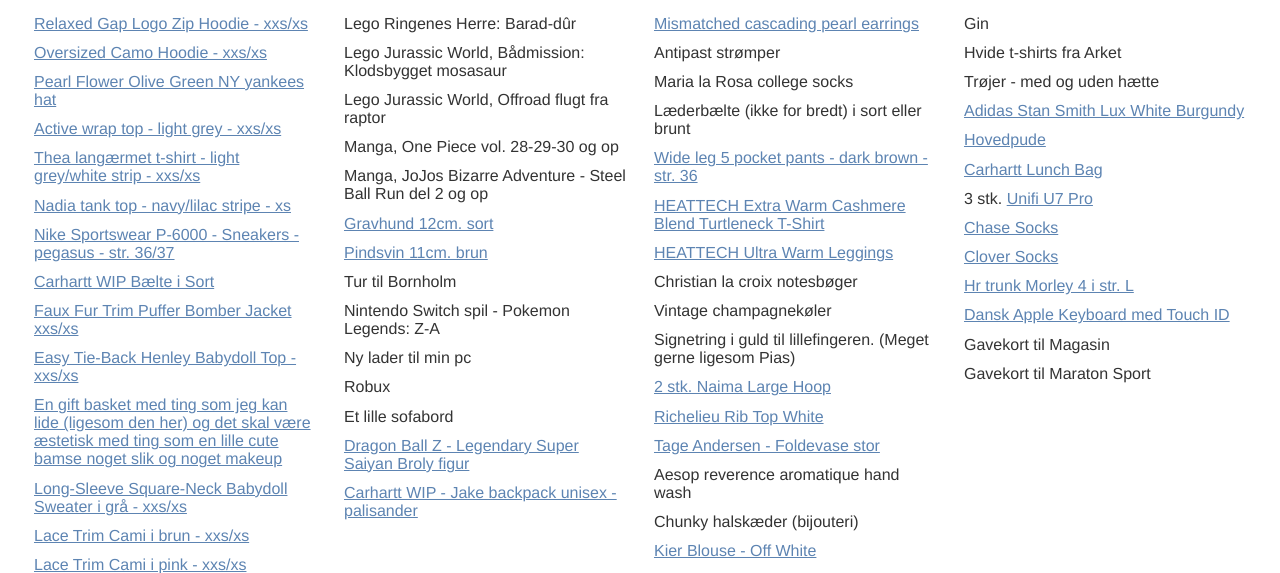
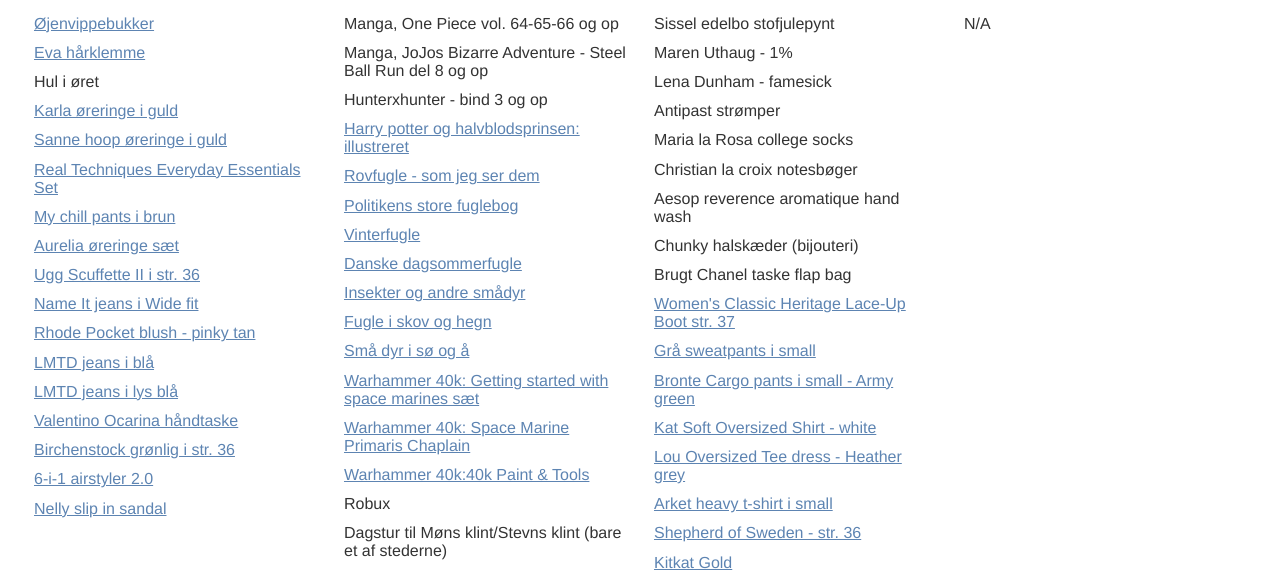
Before and after one commit to aarfing/wish, a plain HTML site: page index.html in a window 1280 px wide. Shown: the part 227-800 px from the top of the page. Drawn offline with Linux system fonts and the light colour scheme.

Commit message:
Update index.html

```diff
--- a/index.html
+++ b/index.html
@@ -64,100 +64,88 @@
   <article>
     <h2>Ella</h2>
     <ul>
-      <li><a href="https://www.gapfactory.com/browse/product.do?pid=6830500010000&vid=1#pdp-page-content">Relaxed Gap Logo Zip Hoodie - xxs/xs</a></li>
-      <li><a href="https://www.hollisterco.com/shop/eu/p/hollister-feel-good-fleece-oversized-hoodie-60466339?categoryId=614330713&faceout=model&seq=15&pagefm=navigation-grid&prodvm=navigation-grid">Oversized Camo Hoodie - xxs/xs</a></li>
-      <li><a href="https://www.etsy.com/de-en/listing/1846471241/pearl-flower-olive-green-ny-yankees-hat">Pearl Flower Olive Green NY yankees hat</a></li>
-      <li><a href="https://dinvintageshop.dk/products/active-wrap-top-light-grey?variant=52942584545612">Active wrap top - light grey - xxs/xs</a></li>
-      <li><a href="https://dinvintageshop.dk/products/thea-langaermet-t-shirt-lt-grey-white-stripe">Thea langærmet t-shirt - light grey/white strip - xxs/xs</a></li>
-      <li><a href="https://dinvintageshop.dk/products/nadia-tank-top-navy-lilac-stripe">Nadia tank top - navy/lilac stripe - xs</a></li>
-      <li><a href="https://www.zalando.dk/nike-sportswear-p-6000-sneakers-pegasus-ni111a1i9-i11.html?ssku=NI111A1I9-I110110000">Nike Sportswear P-6000 - Sneakers - pegasus - str. 36/37</a></li>
-      <li><a href="https://www.aboutyou.dk/p/carhartt-wip/baelte-7067500">Carhartt WIP Bælte i Sort</a></li>
-      <li><a href="https://www.hollisterco.com/shop/eu/p/faux-fur-trim-puffer-bomber-jacket-61001859?faceout=model&pagefm=navigation-swatch&prodvm=navigation-swatch&seq=02">Faux Fur Trim Puffer Bomber Jacket xxs/xs</a></li>
-      <li><a href="https://www.hollisterco.com/shop/eu/p/easy-tie-back-henley-babydoll-top-61349376?categoryId=85265&faceout=model&seq=01&pagefm=navigation-grid&prodvm=navigation-grid">Easy Tie-Back Henley Babydoll Top - xxs/xs</a></li>
-      <li><a href="https://img.gowish.com/gowish-prod-storage/files/f1/d8/bf/bf/87/82/5b/24/3e/9a/5f52a386d8f01e03941e.jpeg?format=jpg&auto=webp&width=1550&height=1550&fit=cover&quality=85">En gift basket med ting som jeg kan lide (ligesom den her) og det skal være æstetisk med ting som en lille cute bamse noget slik og noget makeup</a></li>
-      <li><a href="https://www.hollisterco.com/shop/eu/p/long-sleeve-square-neck-babydoll-sweater-61284830?faceout=model&seq=07&pagefm=navigation-grid&prodvm=navigation-grid">Long-Sleeve Square-Neck Babydoll Sweater i grå - xxs/xs</a></li>
-      <li><a href="https://www.hollisterco.com/shop/eu/p/lace-trim-cami-61169819?faceout=model&seq=07&pagefm=navigation-grid&prodvm=navigation-grid">Lace Trim Cami i brun - xxs/xs</a></li>
-      <li><a href="https://www.hollisterco.com/shop/eu/p/lace-trim-cami-61169819?faceout=model&seq=07&pagefm=navigation-grid&prodvm=navigation-grid">Lace Trim Cami i pink - xxs/xs</a></li>
-      <li><a href="https://www.hollisterco.com/shop/eu/p/lace-trim-cami-61169819?faceout=model&seq=07&pagefm=navigation-grid&prodvm=navigation-grid">Lace Trim Cami i navy stripe - xxs/xs</a></li>
-      <li><a href="https://www.hollisterco.com/shop/eu/p/lace-trim-cami-61169819?faceout=model&seq=07&pagefm=navigation-grid&prodvm=navigation-grid">Lace Trim Cami i mulberry dot - xxs/xs</a></li>
-      <li><a href="https://www.hollisterco.com/shop/eu/p/lace-trim-cami-61169819?faceout=model&seq=07&pagefm=navigation-grid&prodvm=navigation-grid">Lace Trim Cami i grå - xxs/xs</a></li>
-      <li><a href="https://edikted.co.uk/collections/new-in/products/s19271_brown">Roma Striped Henley Top i brun/xs</a></li>
-      <li><a href="https://www.drmartens.com/dk/da/youth-8065-mary-jane-sko-i-softy-t-l%C3%A6der-sort/p/30741001">Dr. Martens Youth 8065 Mary Jane-sko i Softy T-læder str. 37</a></li>
-      <li><a href="https://dk.diesel.com/en/belts/b-1dr-brown/X10133P6364H8559.html">Diesel b-1dr bælte str. 75/80</a></li>
-      <li><a href="https://www.matas.dk/babyliss-kroellejern-rose-tight-curls-wand-quartz-sort-sort">Rose Quartz Klemkrøllejern</a></li>
-      <li><a href="https://eu.jellycat.com/amuseables-baguette/">Amuseables Baguette</a></li>
-      <li><a href="https://flowerknows.co/products/strawberry-rococo-cloud-lip-cream?variant=42960051142817">Strawberry Rococo Cloud Lip Cream</a></li>
-      <li><a href="https://imusic.dk/music/0602508409400/lana-del-rey-2019-norman-fucking-rockwell-lp">Lana del Rey - Norman Fucking Rockwell - vinyl</a></li>
-      <li><a href="https://imusic.dk/music/0602448591913/lana-del-rey-2023-did-you-know-that-there-s-a-tunnel-under-ocean-blvd-lp">Lana del Rey - Did You Know That There's a Tunnel Under Ocean Blvd - vinyl</a></li>
+      <li><a href="https://www.matas.dk/tweezerman-oejenvippebukker-classic">Øjenvippebukker</a></li>
+      <li><a href="https://bystaer.dk/products/eva-harklemme-mellem-strib-orange-brun">Eva hårklemme</a></li>
+      <li>Hul i øret</li>
+      <li><a href="https://wioga.dk/products/karla-oereringe-forgyldt">Karla øreringe i guld</a></li>
+      <li><a href="https://www.pilgrim.net/da-dk/products/631712083">Sanne hoop øreringe i guld</a></li>
+      <li><a href="https://nicehair.dk/real-techniques-everyday-essentials-set-n.html">Real Techniques Everyday Essentials Set</a></li>
+      <li><a href="https://nelly.com/dk/produkt/nelly-my-chill-pants_aa0792-0111/">My chill pants i brun</a></li>
+      <li><a href="https://byjiine.dk/product/aurelia-saet-guld/">Aurelia øreringe sæt</a></li>
+      <li><a href="https://www.magasin.dk/scuffette-ii/S09299756.html">Ugg Scuffette II i str. 36</a></li>
+      <li><a href="https://www.nameit.com/da-dk/ni-lmtd-bottoms/ni-lmtd-bottoms-jeans/jeans/wide-fit-jeans-13245852_MediumBlueDenim.html">Name It jeans i Wide fit</a></li>
+      <li><a href="https://www.rhodeskin.com/en-dk/products/pocket-blush-tan-line">Rhode Pocket blush - pinky tan</a></li>
+      <li><a href="https://kidsbrandstore.dk/products/nlfbett-dnm-nw-r-wide-pant-noos-503403">LMTD jeans i blå</a></li>
+      <li><a href="https://kidsbrandstore.dk/products/nlfbett-dnm-nw-r-wide-pant-noos-503404">LMTD jeans i lys blå</a></li>
+      <li><a href="https://www.zalando.dk/valentino-by-mario-valentino-ocarina-handtasker-black-5va51h0db-q11.html">Valentino Ocarina håndtaske</a></li>
+      <li><a href="https://www.birkenstock.com/dk/boston-soft-footbed-suede-leather/boston-suede-suedeleather-softfootbed-eva-u_46.html">Birchenstock grønlig i str. 36</a></li>
+      <li><a href="https://www.deluxecovers.dk/products/professionel-multistyler-letvaegt-hurtig-stojsvag-6-i-1-styler">6-i-1 airstyler 2.0</a></li>
+      <li><a href="https://nelly.com/dk/produkt/nelly-slip-in-sandal_249175-0295/">Nelly slip in sandal</a></li>
     </ul>
   </article>
 
   <article>
     <h2>Marius</h2>
     <ul>
+      <li>Manga, One Piece vol. 64-65-66 og op</li>
+      <li>Manga, JoJos Bizarre Adventure - Steel Ball Run del 8 og op</li>
+      <li>Hunterxhunter - bind 3 og op</li>
+      <li><a href="https://www.bog-ide.dk/products/harry-potter-illustreret-6-harry-potter-og-halvblodsprinsen-j-k-rowling-indbundet-3481597">Harry potter og halvblodsprinsen: illustreret</a></li>
+      <li><a href="https://www.bog-ide.dk/products/rovfugle-carl-christian-tofte-indbundet-3280116">Rovfugle - som jeg ser dem</a></li>
+      <li><a href="https://www.bog-ide.dk/products/politikens-store-fuglebog-tommy-dybbro-indbundet-3444240">Politikens store fuglebog</a></li>
+      <li><a href="https://www.bog-ide.dk/products/vinterfugle-lars-jonsson-indbundet-2973248">Vinterfugle</a></li>
+      <li><a href="https://www.bog-ide.dk/products/danske-dagsommerfugle-michael-stoltze-indbundet-3152806">Danske dagsommerfugle</a></li>
+      <li><a href="https://www.bog-ide.dk/products/insekter-og-andre-smaadyr-lars-thomas-indbundet-3109236">Insekter og andre smådyr</a></li>
+      <li><a href="https://www.bog-ide.dk/products/fugle-i-skov-og-hegn-jens-overgaard-christensen-haeftet-3255290">Fugle i skov og hegn</a></li>
+      <li><a href="https://www.bog-ide.dk/products/smaa-dyr-i-soe-og-aa-lars-henrik-olsen-indbundet-1638571">Små dyr i sø og å</a></li>
+      <li><a href="https://www.faraos.dk/games/figurspil/warhammer40000/basisprodukter/startsaet/getting-started-with-space-marines-warhammer-40.000">Warhammer 40k: Getting started with space marines sæt</a></li>
+      <li><a href="https://www.faraos.dk/games/figurspil/warhammer40000/spacemarines/hq/space-marine-primaris-chaplain-space-marines">Warhammer 40k: Space Marine Primaris Chaplain</a></li>
+      <li><a href="https://www.faraos.dk/games/figurspil/warhammer40000/basisprodukter/basisprodukter/40k-paints-tools-10th-edition-warhammer-40.000">Warhammer 40k:40k Paint & Tools</a></li>
+      <li>Robux</li>
+      <li>Dagstur til Møns klint/Stevns klint (bare et af stederne)</li>
       <li>Lego Ringenes Herre: Barad-dûr</li>
-      <li>Lego Jurassic World, Bådmission: Klodsbygget mosasaur</li>
-      <li>Lego Jurassic World, Offroad flugt fra raptor</li>
-      <li>Manga, One Piece vol. 28-29-30 og op</li>
-      <li>Manga, JoJos Bizarre Adventure - Steel Ball Run del 2 og op</li>
-      <li><a href="https://handmadebyhjort.dk/shop/56-lovi-/1039-gravhund-12cm-sort/">Gravhund 12cm. sort</a></li>
-      <li><a href="https://handmadebyhjort.dk/shop/56-lovi-/798-pindsvin-11cm---brun/">Pindsvin 11cm. brun</a></li>
-      <li>Tur til Bornholm</li>
-      <li>Nintendo Switch spil - Pokemon Legends: Z-A</li>
-      <li>Ny lader til min pc</li>
-      <li>Robux</li>
-      <li>Et lille sofabord</li>
-      <li><a href="https://gundam-store.dk/products/dragon-ball-z-legendary-super-saiyan-broly">Dragon Ball Z - Legendary Super Saiyan Broly figur</a></li>
-      <li><a href="https://www.zalando.dk/carhartt-wip-jake-backpack-unisex-rygsakke-palisander-c1454o01e-o15.html">Carhartt WIP - Jake backpack unisex - palisander</a></li>
+      <li>Lego The lord of the rings: The Shire</li>
     </ul>
   </article>
 
   <article>
     <h2>Janne</h2>
     <ul>
-      <li><a href="https://www.cos.com/en-dk/women/accessories/jewellery/earrings/product/mismatched-cascading-pearl-earrings-silver-1317651001">Mismatched cascading pearl earrings</a></li>
+      <li>Sissel edelbo stofjulepynt</li>
+      <li>Maren Uthaug - 1%</li>
+      <li>Lena Dunham - famesick</li>
       <li>Antipast strømper</li>
-      <li>Maria la Rosa college socks</li>
-      <li>Læderbælte (ikke for bredt) i sort eller brunt</li>
-      <li><a href="https://www.rotatebirgerchristensen.com/wide-leg-5-pocket-pants-dark-brown.html">Wide leg 5 pocket pants - dark brown - str. 36</a></li>
-      <li><a href="https://www.uniqlo.com/dk/en/products/E471601-000/00?colorDisplayCode=09&sizeDisplayCode=003">HEATTECH Extra Warm Cashmere Blend Turtleneck T-Shirt</a></li>
-      <li><a href="https://www.uniqlo.com/dk/en/products/E480966-000/00?colorDisplayCode=09&sizeDisplayCode=003">HEATTECH Ultra Warm Leggings</a></li>
+      <li>Maria la Rosa college socks
       <li>Christian la croix notesbøger</li>
-      <li>Vintage champagnekøler</li>
-      <li>Signetring i guld til lillefingeren. (Meget gerne ligesom Pias)</li>
-      <li><a href="https://anothernue.com/products/hammered-hoops-large-gold?variant=42474356441295">2 stk. Naima Large Hoop</a></li>
-      <li><a href="https://anothernue.com/products/richelieu-rib-top-white?variant=42475398529231">Richelieu Rib Top White</a></li>
-      <li><a href="https://tageandersen.com/products/foldevase?variant=55791981232505">Tage Andersen - Foldevase stor</a></li>
       <li>Aesop reverence aromatique hand wash</li>
       <li>Chunky halskæder (bijouteri)</li>
-      <li><a href="https://eu.thefrankieshop.com/products/kier-blouse-off-white">Kier Blouse - Off White</a></li>
-      <li><a href="https://boiistudios.com/vare/oia/?attribute_pa_color=gold&attribute_pa_size=one-size">2 stk. Oia Gold øreringe</a></li>
-      <li><a href="https://www.illumsbolighus.dk/dame/toej/lingeri-og-badetoej/lingeri/colorado-string-body-black-902763340.html">Colorado String Body, black/small</a></li>
+      <li>Brugt Chanel taske flap bag</li>
+      <li><a href="https://www.ugg.com/eu/en/dk/classic-heritage-lace-up-boot/1180418.html?_gl=1*1oeq6uu*_up*MQ..*_ga*ODI2MTUwNTEwLjE3OTIxNzcyOTI.*_ga_PBX476TBP2*czE3OTIxNzcyOTEkbzEkZzAkdDE3OTIxNzcyOTEkajYwJGwwJGgyMDE3OTQ2NDg5&dwvar_1180418_color=CHE">Women's Classic Heritage Lace-Up Boot str. 37</a></li>
+      <li><a href="https://eu.thefrankieshop.com/products/sorelle-sweatpants-grey ">Grå sweatpants i small</a></li>
+      <li><a href="https://eu.thefrankieshop.com/products/bronte-cargo-pants-army-green">Bronte Cargo pants i small - Army green</a></li>
+      <li><a href="https://eu.thefrankieshop.com/products/kat-soft-oversized-shirt-white">Kat Soft Oversized Shirt - white</a></li>
+      <li><a href="https://eu.thefrankieshop.com/products/lou-oversized-tee-dress-heather-grey">Lou Oversized Tee dress - Heather grey</a></li>
+      <li><a href="https://www.arket.com/en-dk/product/alba-heavyweight-t-shirt-white-1283090001/">Arket heavy t-shirt i small</a></li>
+      <li><a href="https://www.outnorth.com/dk/varemaerker/shepherd-of-sweden/women-s-jessica-66790-FS342930">Shepherd of Sweden - str. 36</a></li>
+      <li><a href="https://boiistudios.com/vare/kitkat/?attribute_pa_color=gold&attribute_pa_size=one-size">Kitkat Gold</a></li>
+      <li>Leleah øreringe - fås hos Another Nue</li>
     </ul>
   </article>
 
   <article> <!-- add class="old" to dim out -->
     <h2>Christian</h2>
     <ul>
-      <li>Gin</li>
-      <li>Hvide t-shirts fra Arket</li>
-      <li>Trøjer - med og uden hætte</li>
-      <li><a href="https://nordicsneakers.dk/products/adidas-stan-smith-lux-white-burgundy?uid=1015708861615878">Adidas Stan Smith Lux White Burgundy</a></li>
-      <li><a href="https://www.byborg.dk/shop/hovedpude-med-moskusdun-100%25-dun-60x63-cm-3-lags-hoej-dunpude-royal-by-borg-daisy-13155p.html">Hovedpude</a></li>
-      <li><a href="https://www.carhartt-wip.com/en-dk/p/lunch-bag-olive-33">Carhartt Lunch Bag</a></li>
-      <li>3 stk. <a href="https://www.pricerunner.dk/pl/272-3254497111/Access-Points-Bridges-Repeaters/Ubiquiti-Unifi-U7-Pro-Wifi-7-Point-Sammenlign-Priser">Unifi U7 Pro</a></li>
-      <li><a href="https://www.carhartt-wip.com/en-dk/p/chase-socks-white-gold-49">Chase Socks</a></li>
-      <li><a href="https://www.carhartt-wip.com/en-dk/p/clover-socks-white-950">Clover Socks</a></li>
-      <li><a href="https://www.magasin.dk/hr-trunk-morley-4/AZEA69-01PW.html">Hr trunk Morley 4 i str. L</a></li>
-      <li><a href="https://www.apple.com/dk/shop/product/mxck3dk/a/magic-keyboard-med-touch-id-til-mac-modeller-med-apple-chip-usb-c-dansk">Dansk Apple Keyboard med Touch ID</a></li>
-      <li>Gavekort til Magasin</li>
-      <li>Gavekort til Maraton Sport</li>
+      <li>N/A</li>
+      <!--<li><a href="https://www.uniqlo.com/dk/en/products/E422992-000/01?colorDisplayCode=00&sizeDisplayCode=006">Hvide t-shirts fra Uniqlo i str. XL</a></li>
+      <li><a href="https://www.uniqlo.com/dk/en/products/E471808-000/00?colorDisplayCode=50&sizeDisplayCode=004">Lysegrøn hættetrøje fra Uniqlo i str. XL</li>
+      <li><a href="https://www.magasin.dk/hr-trunk-morley-4/S09777414.html">Hvide Hr trunk Morley 4 i str. XL</a></li>
+      <li><a href="https://www.pricerunner.dk/pl/744-3451912245/NAS-servere/Ubiquiti-UniFi-UNAS-4-NAS-Series-Sammenlign-Priser">Unas 4</a></li>-->
     </ul>
   </article>
 
   <footer>
-    <em>Siden er sidst opdateret: 25/11 2025</em><a href="javascript:window.print()">Print siden
-  </a></footer>
+    <em>Siden er sidst opdateret: 24/11 2026</em><a href="javascript:window.print()">Print siden</a>
+  </footer>
 
 </section>
 </body>
```
